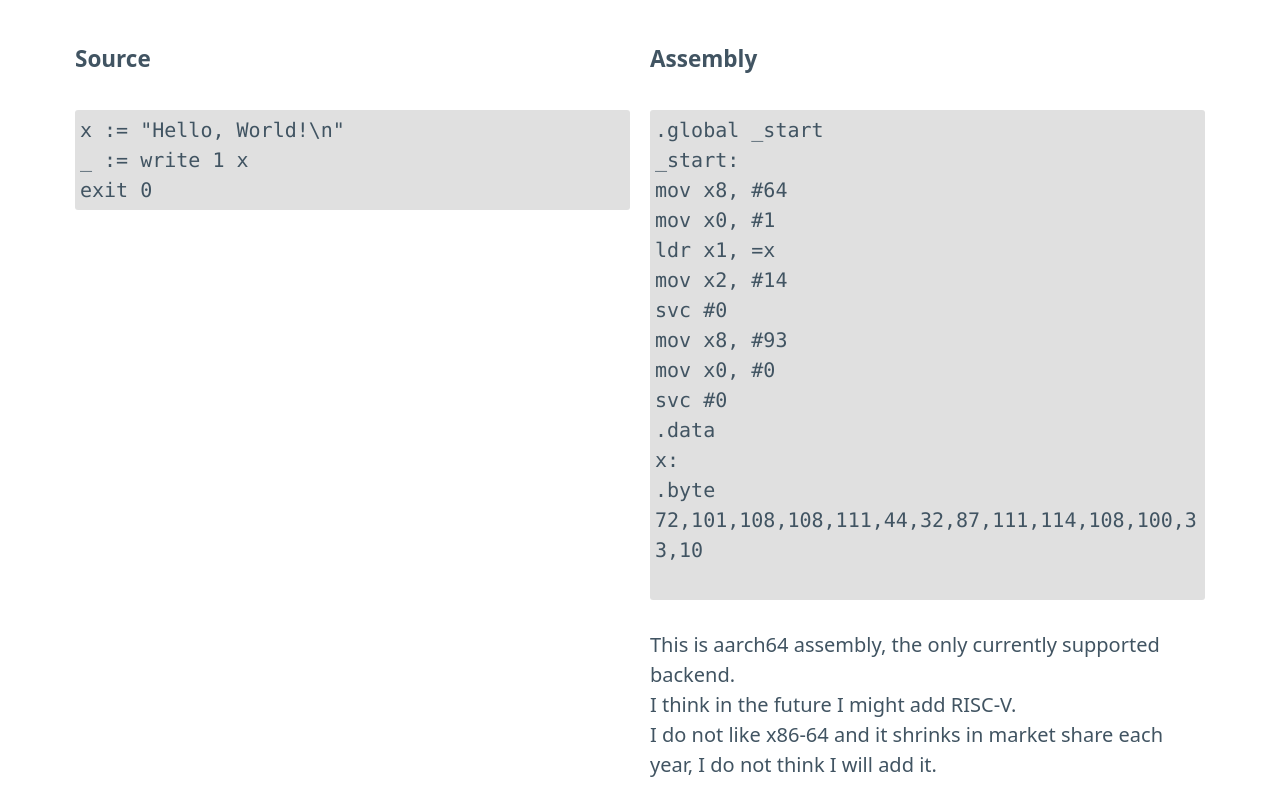
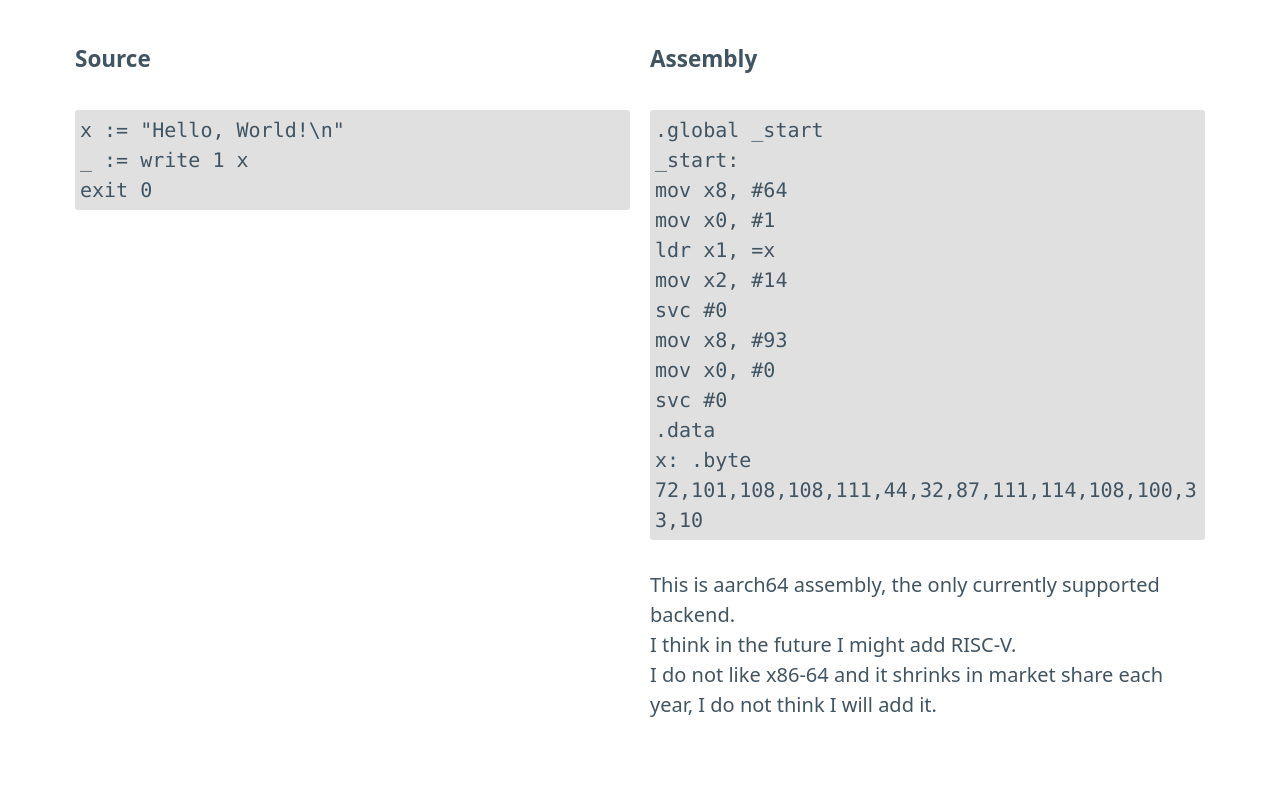
Before and after one commit to JonathanWoollett-Light/language, a plain HTML site: page index.html in a window 1280 px wide. Shown: the part 573-1360 px from the top of the page. Drawn offline with nearby package versions, Linux system fonts and the light colour scheme.

Commit message:
website fmt

```diff
--- a/index.html
+++ b/index.html
@@ -51,8 +51,7 @@
             </div>
             <div>
                 <h5>Assembly</h5>
-                <p class="code">.global _start<br>_start:<br>mov x8, #64<br>mov x0, #1<br>ldr x1, =x<br>mov x2, #14<br>svc #0<br>mov x8, #93<br>mov x0, #0<br>svc #0<br>.data<br>x:<br>.byte 72,101,108,108,111,44,32,87,111,114,108,100,33,10
-                </p>
+                <p class="code">.global _start<br>_start:<br>mov x8, #64<br>mov x0, #1<br>ldr x1, =x<br>mov x2, #14<br>svc #0<br>mov x8, #93<br>mov x0, #0<br>svc #0<br>.data<br>x: .byte 72,101,108,108,111,44,32,87,111,114,108,100,33,10</p>
                 <p>This is aarch64 assembly, the only currently supported backend.<br>I think in the future I might add RISC-V.<br>I do not like x86-64 and it shrinks in market share each year, I do not think I will add it.</p>
             </div>
         </div>
```
